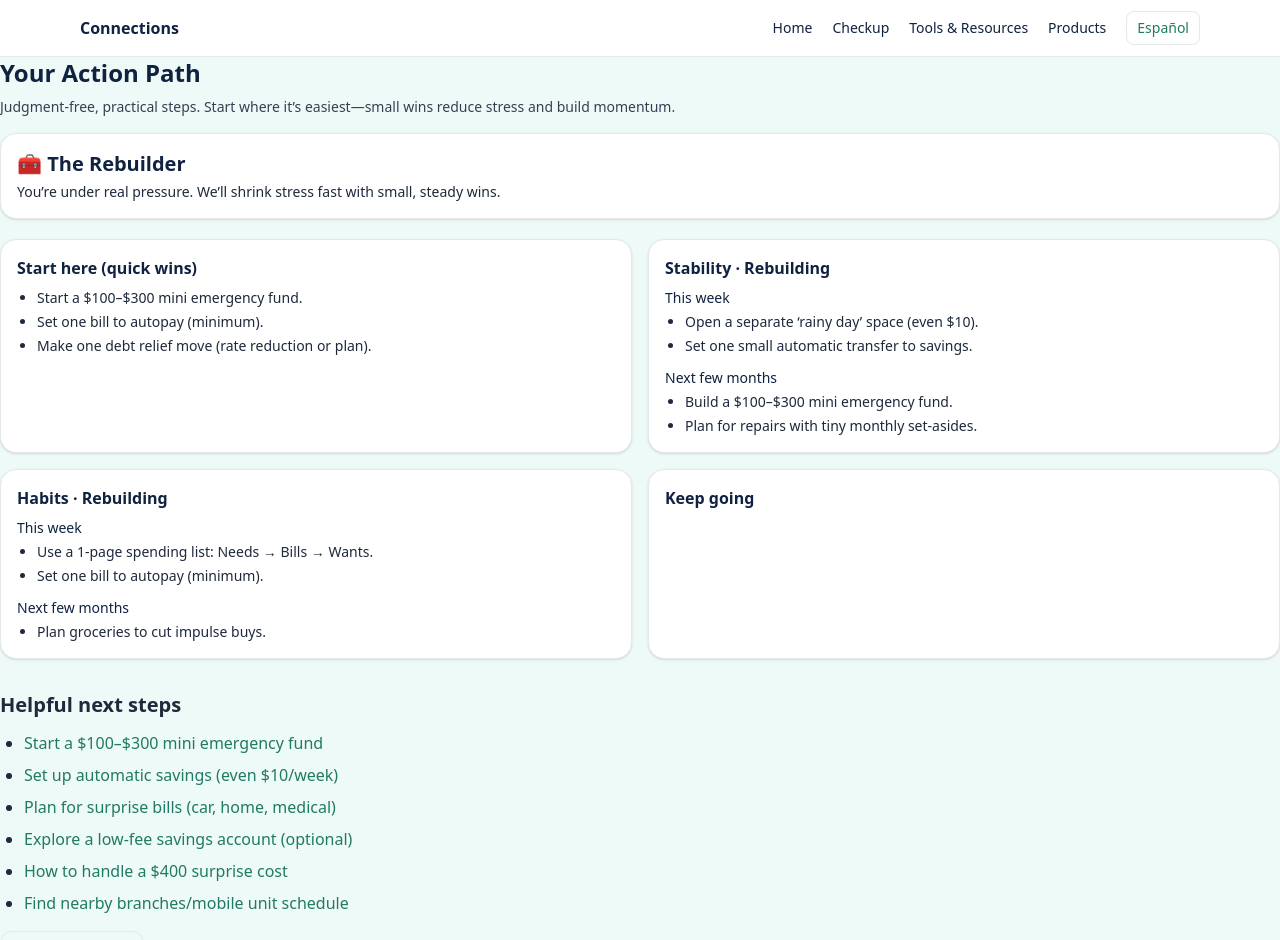
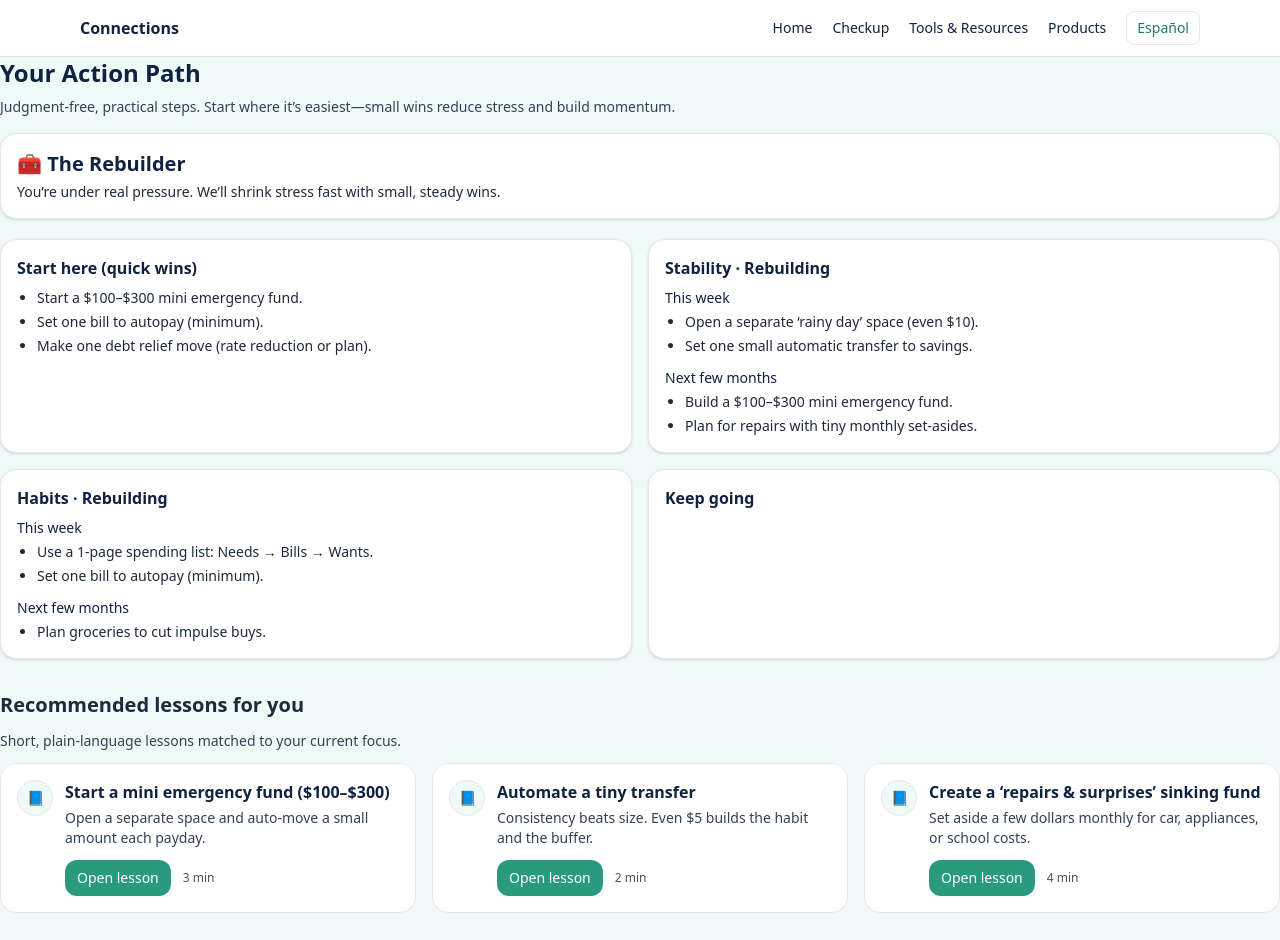
Before and after one commit to Ktm0660/CCU_Fin_Health, a Next.js app: page /plan in a window 1280 px wide. Shown: the top 940 px of the page. Built offline with nearby package versions, Linux system fonts and the light colour scheme.

Commit message:
feat(plan): add persona/area-based recommended lessons to Action Path

```diff
--- a/pages/plan.tsx
+++ b/pages/plan.tsx
@@ -1,11 +1,14 @@
 import { useRouter } from "next/router";
 import { useMemo } from "react";
-import { scoreAnswers } from "@/data/assessment";
-import { bucketize5 } from "@/data/assessment";
+import { scoreAnswers, bucketize5 } from "@/data/assessment";
 import { personaCopy, getPersona } from "@/data/personas";
 import { recommend } from "@/data/recommendations";
 import Link from "next/link";
 import { t } from "@/lib/i18n";
+
+// NEW: lessons imports
+import { pickLessons, Area, Level } from "@/data/lessons";
+import LessonCard from "@/components/LessonCard";
 
 type Bucket =
   | "rebuilding"
@@ -51,7 +54,7 @@ export default function PlanPage() {
     empowered: 5,
   };
 
-  // Determine primary/secondary focus by lowest-ranked dimension (stability -> habits -> confidence tie-break)
+  // Determine primary/secondary focus by lowest-ranked dimension
   const order = [
     { key: "stability", r: rank[buckets.stability as Bucket] },
     { key: "habits", r: rank[buckets.habits as Bucket] },
@@ -59,6 +62,19 @@ export default function PlanPage() {
   ].sort((a, z) => a.r - z.r);
   const primary = order[0].key as "habits" | "confidence" | "stability";
   const secondary = order[1].key as "habits" | "confidence" | "stability";
+
+  // Map persona to a starting lesson level
+  const personaLevelMap: Record<string, Level> = {
+    rebuilding: "discover",
+    getting_started: "stabilize",
+    progress: "grow",
+    on_track: "grow",
+    empowered: "thrive",
+  };
+  const startLevel = personaLevelMap[persona];
+
+  // Pick lessons for primary focus area
+  const recLessons = pickLessons(primary as Area, startLevel, locale, 3);
 
   const L = (en: string, es: string) => (locale === "en" ? en : es);
 
@@ -105,8 +121,24 @@ export default function PlanPage() {
         </Card>
       </div>
 
+      {/* NEW: Recommended lessons inside the Action Path */}
+      <h2 className="text-xl font-semibold mt-8 mb-3">
+        {L("Recommended lessons for you", "Lecciones recomendadas para ti")}
+      </h2>
+      <p className="text-sm text-slate-700 mb-3">
+        {L(
+          "Short, plain-language lessons matched to your current focus.",
+          "Lecciones cortas y claras según tu enfoque actual."
+        )}
+      </p>
+      <div className="grid md:grid-cols-3 gap-4">
+        {recLessons.map(lsn => (
+          <LessonCard key={lsn.id} lesson={lsn} locale={locale} />
+        ))}
+      </div>
+
       {/* Tailored resources */}
-      <h2 className="text-xl font-semibold mt-8 mb-3">{t(locale, "helpfulNext")}</h2>
+      <h2 className="text-xl font-semibold mt-8 mb-3">{t(locale,"helpfulNext")}</h2>
       <ul className="list-disc ml-6 space-y-2">
         {recommend(
           {
```
